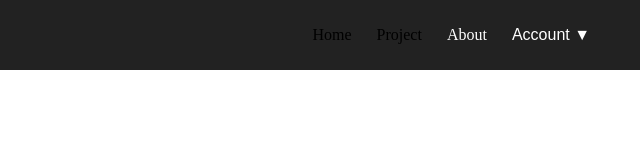
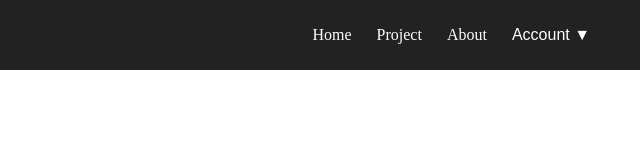
Before and after one commit to kkroy969-commits/Dropdown-Menu, a plain HTML site: page index.html in a window 1280 px wide. Shown: the full height of the page, 640-1280 px from the left. Drawn offline with Linux system fonts and the light colour scheme.

Commit message:
Fix anchor tag placement in dropdown menu navigation

```diff
--- a/index.html
+++ b/index.html
@@ -10,8 +10,8 @@
     <nav class="navbar">
         <h2>mypage</h2>
         <ul>
-            <li><a href="#"></a>Home</li>
-            <li><a href="#"></a>Project</li>
+            <li><a href="#">Home</a></li>
+            <li><a href="#">Project</a></li>
             <li><a href="#">About</a></li>
             <li class="account">
                 <button id="accountBtn">Account ▼</button>
```
